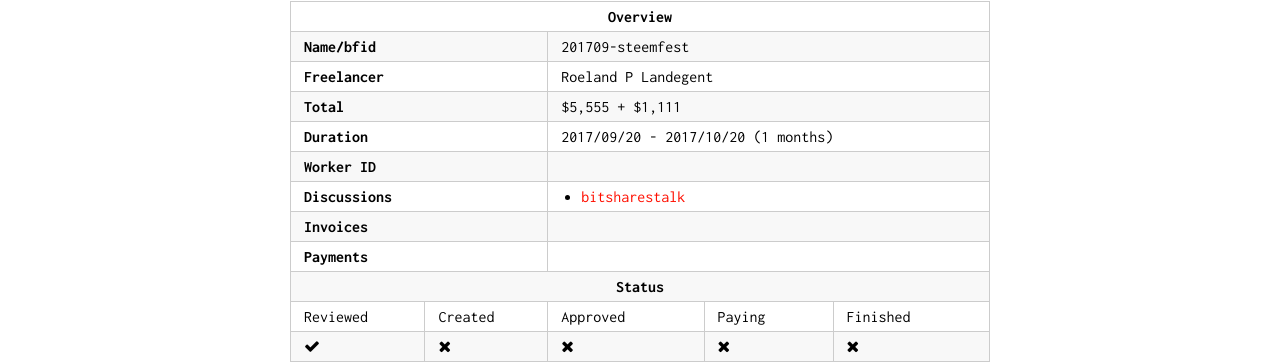
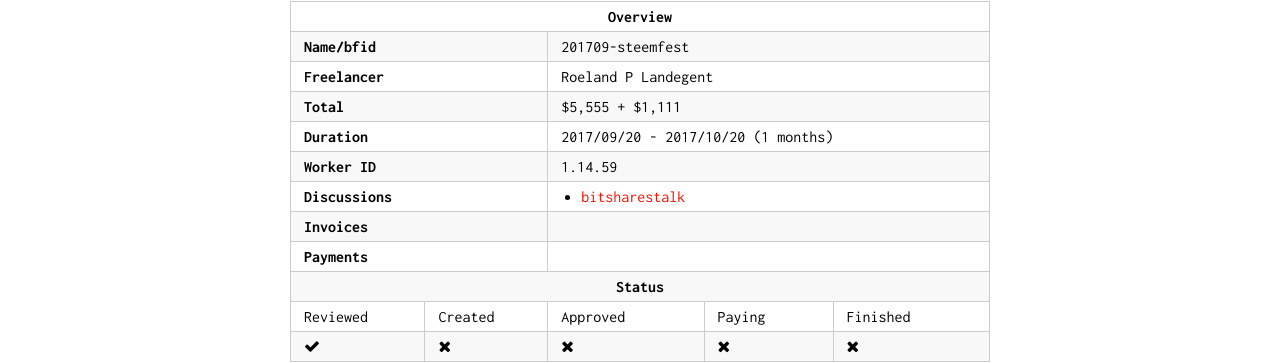
Before and after one commit to thehapax/bitshares.foundation, a Jekyll site: the page built from _workers/2017-09-steemfest.md, in a window 1280 px wide and 900 px high. Shown: the part 124-487 px from the top of the window. Built offline with Jekyll 4.4.1, drawn with Linux system fonts in a browser that asks for light colours.

Commit message:
add worker id

```diff
--- a/_workers/2017-09-steemfest.md
+++ b/_workers/2017-09-steemfest.md
@@ -1,7 +1,7 @@
 ---
 layout: worker
 bfid: 201709-steemfest
-workerid:
+workerid: 1.14.59
 title: Steemfest-Hackathon Focus Chain Sponsorship and Prize
 name: Roeland P Landegent
 company:
```
